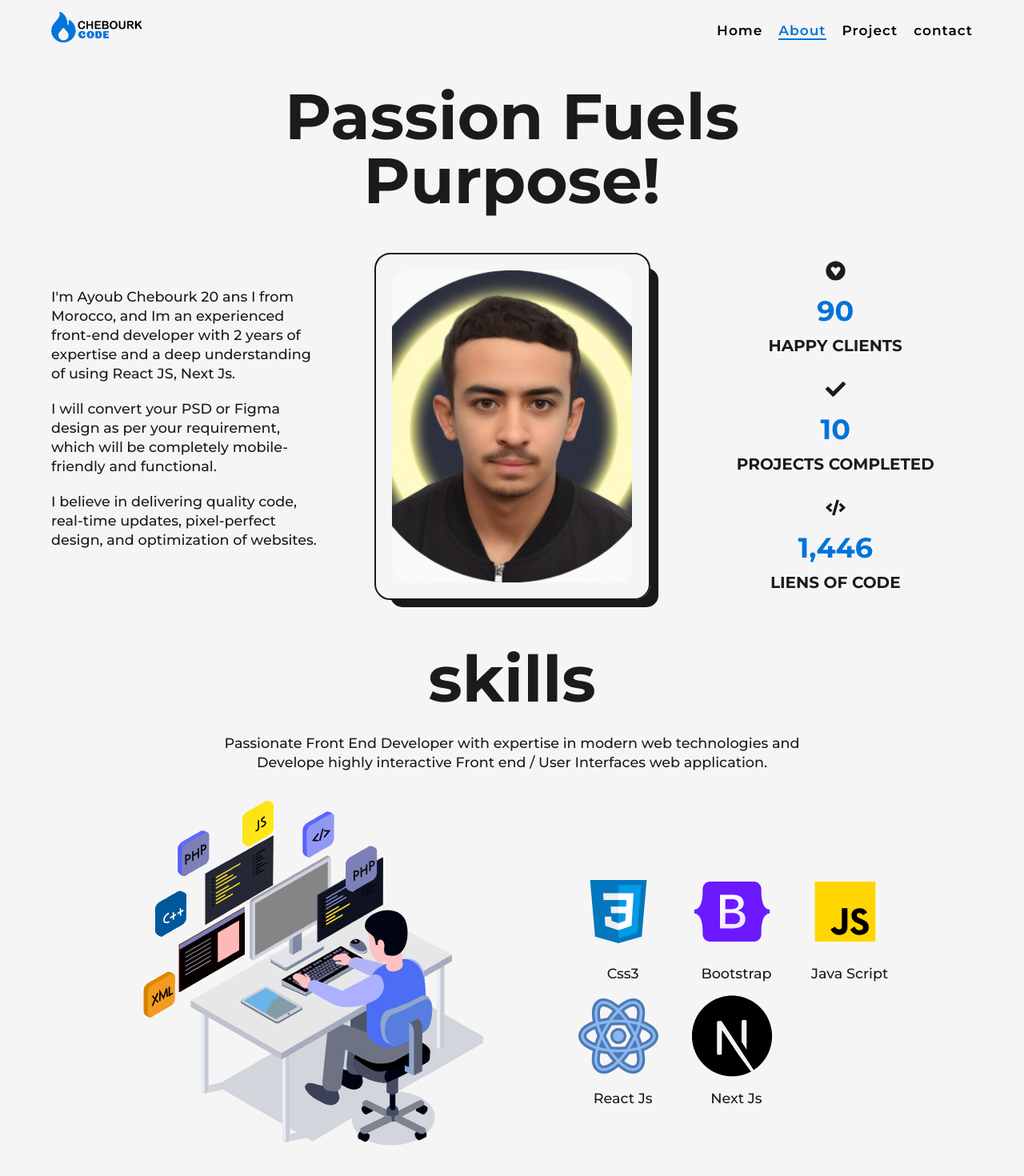
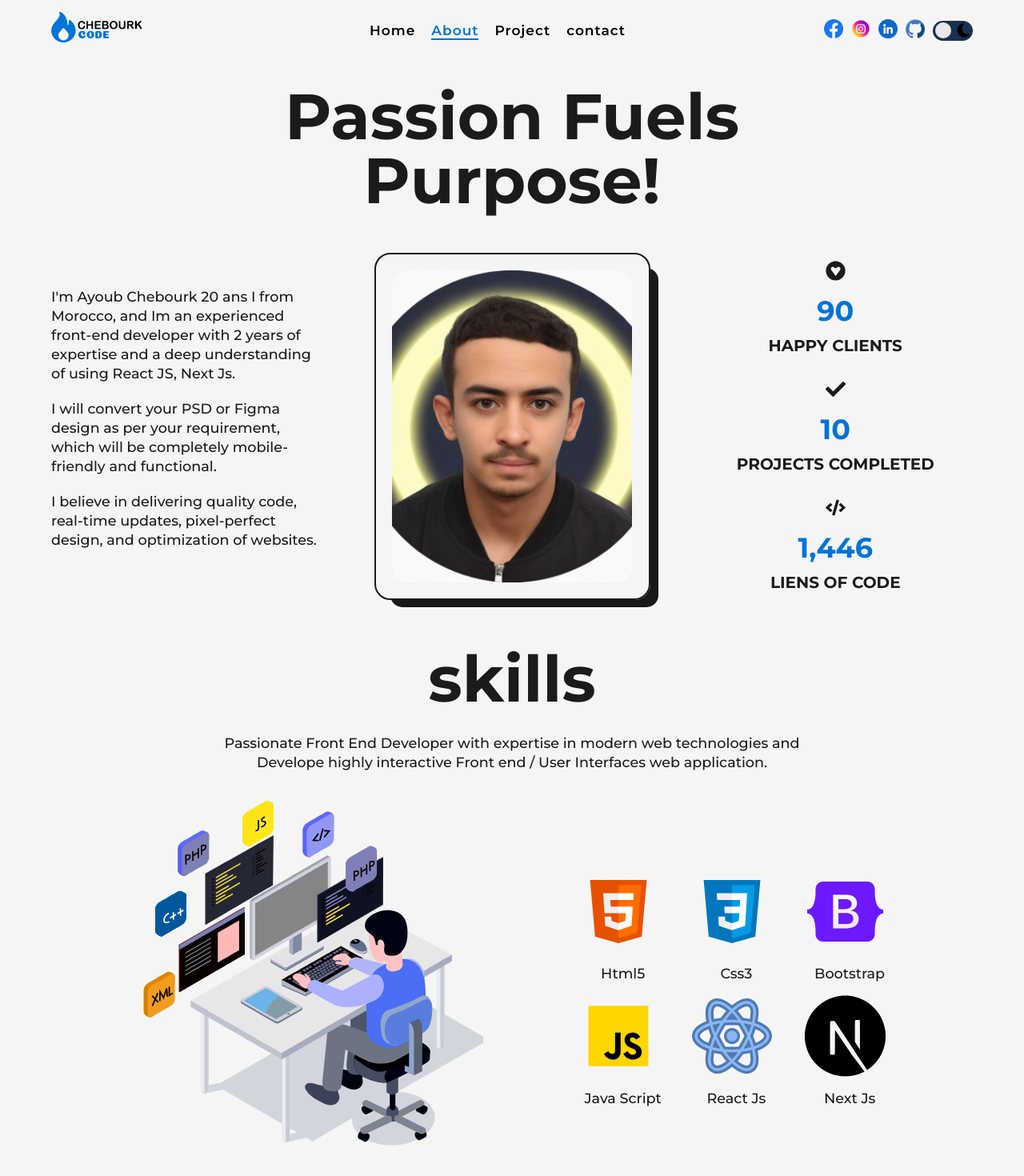
Before and after one commit to AYOUB-CHEBOURK/chebourk.code, a Next.js app: page /about in a window 1280 px wide. Shown: the top 1470 px of the page at 80% size. Built offline with nearby package versions, Linux system fonts and the light colour scheme.

Commit message:
fix error

```diff
--- a/src/app/(pages)/about/page.jsx
+++ b/src/app/(pages)/about/page.jsx
@@ -3,7 +3,7 @@
 
 import styles from "./about.module.css"
 import about_img from "../../../../public/about-img.jpg"
-// import html from "../../../../public/Html5.svg"
+import html from "../../../../public/html5.svg"
 import css from "../../../../public/css3.svg"
 import javascript from "../../../../public/javascript.svg"
 import bootstrap from "../../../../public/bootstrap.svg"
@@ -38,12 +38,12 @@ const About = () => {
   ]
 
   const skillsData = [
-    // { id: 1, title: "Html5", icon: html },
-    { id: 1, title: "Css3", icon: css },
-    { id: 2, title: "Bootstrap", icon: bootstrap },
-    { id: 3, title: "Java Script", icon: javascript },
-    { id: 4, title: "React Js", icon: react },
-    { id: 5, title: "Next Js", icon: next },
+    { id: 1, title: "Html5", icon: html },
+    { id: 2, title: "Css3", icon: css },
+    { id: 3, title: "Bootstrap", icon: bootstrap },
+    { id: 4, title: "Java Script", icon: javascript },
+    { id: 5, title: "React Js", icon: react },
+    { id: 6, title: "Next Js", icon: next },
   ]
 
 
--- a/src/app/components/footer/footer.jsx
+++ b/src/app/components/footer/footer.jsx
@@ -5,7 +5,7 @@ import logo_dark from "../../../../public/logo-dark.png"
 import facebook from "../../../../public/facebook.png"
 import instagram from "../../../../public/instagram.png"
 import linkedin from "../../../../public/linkedin.png"
-// import github from "../../../../public/github-dark.png"
+import github from "../../../../public/github-dark.png"
 import Image from "next/image"
 import Link from "next/link"
 import { useContext } from "react";
@@ -19,7 +19,7 @@ const Footer = () => {
         { id: 1, img: facebook , link_url: "https://www.facebook.com/ayoub.chbourk/" },
         { id: 2, img: instagram , link_url: "https://www.instagram.com/chebourk.code/" },
         { id: 3, img: linkedin , link_url: "https://www.linkedin.com/in/che-bourk-947406273/" },
-        // { id: 4, img: github, link_url: "https://github.com/AYOUB-CHEBOURK?tab=repositories" },
+        { id: 4, img: github, link_url: "https://github.com/AYOUB-CHEBOURK?tab=repositories" },
     ]
 
   return (
--- a/src/app/components/header/nav-bar.jsx
+++ b/src/app/components/header/nav-bar.jsx
@@ -12,8 +12,8 @@ import logo_dark from "../../../../public/logo-dark.png"
 import facebook from "../../../../public/facebook.png"
 import instagram from "../../../../public/instagram.png"
 import linkedin from "../../../../public/linkedin.png"
-// import github_dark from "../../../../public/gitHub-dark.png"
-// import DarkMode from "../section/darkMode";
+import github_dark from "../../../../public/github-dark.png"
+import DarkMode from "../section/darkMode";
 import { useContext } from "react";
 import { ThemeContext } from "@/app/context/themeContext";
 
@@ -35,7 +35,7 @@ const NavBar = () => {
         { id: 1, img: facebook , link_url: "https://www.facebook.com/ayoub.chbourk/" },
         { id: 2, img: instagram , link_url: "https://www.instagram.com/chebourk.code/" },
         { id: 3, img: linkedin , link_url: "https://www.linkedin.com/in/che-bourk-947406273/" },
-        // { id: 4, img: github_dark , link_url: "https://github.com/AYOUB-CHEBOURK?tab=repositories" },
+        { id: 4, img: github_dark , link_url: "https://github.com/AYOUB-CHEBOURK?tab=repositories" },
     ]
 
     const setHideMenu = () => {
@@ -62,7 +62,7 @@ const NavBar = () => {
                         )) }
                     </ul>
                 </div>
-                {/* <ul className="icons">
+                <ul className="icons">
                     {iconMedia.map(({ img, link_url, id }) => (
                         <li key={id}>
                             <Link href={link_url} >
@@ -71,7 +71,7 @@ const NavBar = () => {
                         </li>
                     ))}
                     <DarkMode/>
-                </ul> */}
+                </ul>
                 <i className={responsive ? "show" : "notShow"}>
                     <FaBars className="iconBars" onClick={setHideMenu}/>
                     <FaX className="iconClose" onClick={setHideMenu}/>
```
